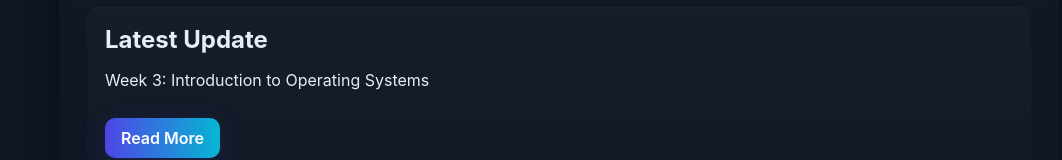
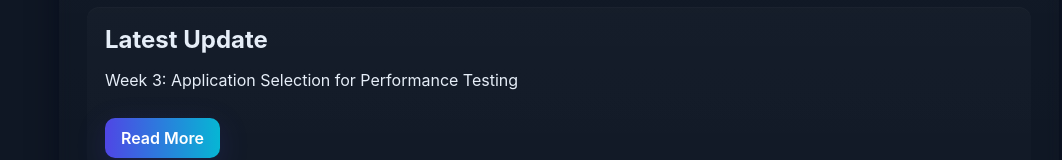
Before and after one commit to Andrei221241/Andrei221241.github.io, a plain HTML site: page index.html in a window 1280 px wide. Shown: the part 387-547 px from the top of the page, without its empty margins (81-1143 px from the left). Drawn offline with Linux system fonts and the light colour scheme.

Commit message:
Fixed Week 3 description in index.html
Changed the Week 3 summary from 'Introduction to Operating Systems' to 'Application Selection for Performance Testing' to reflect the updated content focus.

```diff
--- a/index.html
+++ b/index.html
@@ -194,7 +194,7 @@
         <section style="margin-top:28px">
             <div class="card">
                 <h2 style="margin-top:0;margin-bottom:12px">Latest Update</h2>
-                <p>Week 3: Introduction to Operating Systems</p>
+                <p>Week 3: Application Selection for Performance Testing</p>
                 <a href="week_3.html" class="btn" style="margin-top:12px;display:inline-block">Read More</a>
 
             </div>
```
